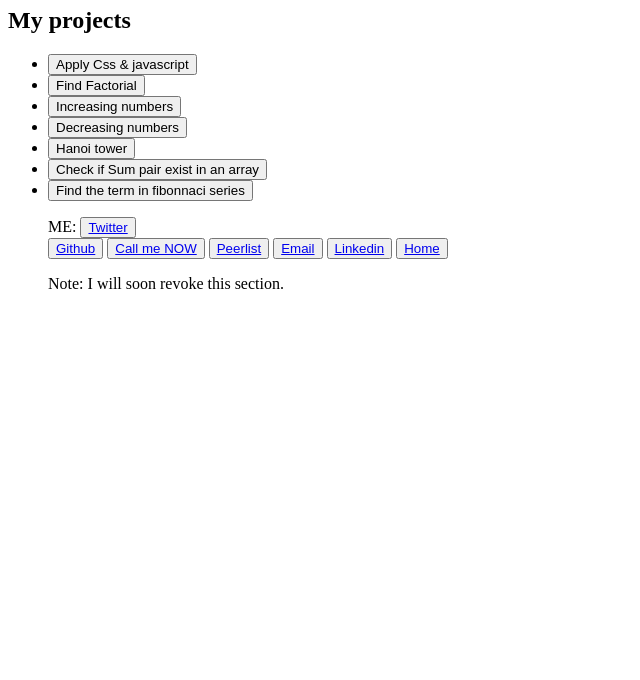
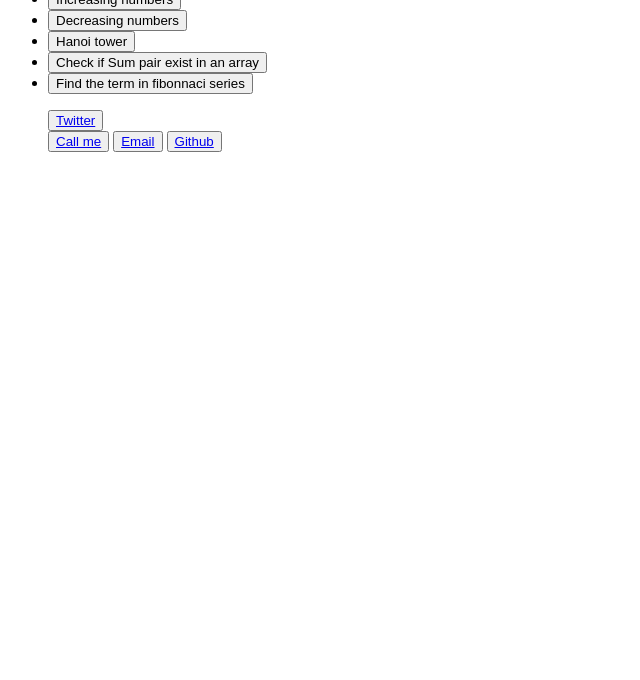
Before and after one commit to ravigarg001/musafir, a plain HTML site: page index.html in a window 1280 px wide. Shown: the part 120-800 px from the top of the page, without its empty margins (0-640 px from the left). Drawn offline with Linux system fonts and the light colour scheme.

Commit message:
MInimize the site

```diff
--- a/index.css
+++ b/index.css
@@ -31,3 +31,12 @@ li:hover, .li:focus{
     border: 3px solid red;
     position: relative;
 }
+
+nav{
+    box-sizing: border-box;
+    display: flex;
+    align-items: center;
+    justify-content: center;
+    text-align: center;
+
+}
--- a/index.html
+++ b/index.html
@@ -1,17 +1,18 @@
 <!DOCTYPE html>
 <html>
 <head>
-<title>Ravi Garg</title>
+<title>Ravi Garg - A Musafir</title>
 <!-- <link href="index.css" rel="stylesheet" type="text/css"></link> -->
+<link href='https://fonts.googleapis.com/css?family=Roboto:400,300,500,100' rel='stylesheet' type='text/css'>
 <script src="index.js"></script>
 </head>
 
 <body>
-<div class="about" >
-    <h2>Ravi here. Stop for a sec AND</h2>
+<!-- <div class="about" >
+    <h2>MUSAFIR</h2>
     <h1>Think... clearly</h1>
-    <!-- <p> <a id="more" href="/about">Read more about my life...</a></p> -->
-</div>
+    <p> <a id="more" href="/about">Read more about my life...</a></p>
+</div>-->
 
 <h2>My projects</h2>
 <ul class="projects">
@@ -25,19 +26,17 @@
   <!-- <li><button onclick="SumOf2DArray()">Create and output Sum of 2, 2-D Arrays</button></li> -->
 </ul>
 
-<footer>
+<nav>
   <ul>
-  <label>ME: </label>
   <button><a href="https://twitter.com/ravigarg001" target="_blank">Twitter</a></button><br>
+  <button><a href="tel:+91-9548518042">Call me</a></button>
+  <button><a href="mailto:ravigarg.connect@gmail.com">Email</a></button>
   <button><a href="https://github.com/ravigarg001" target="_blank">Github</a></button>
-  <button><a href="tel:+91-9548518042">Call me NOW</a></button>
-  <button><a href="https://peerlist.io/ravigarg" target="_blank">Peerlist</a></button>
-  <button><a href="mailto:ravigarg.connect@gmail.com">Email</a></button>
-  <button><a href="https://www.linkedin.com/in/ravi-garg-6b8615190/" target="_blank">Linkedin</a></button>
-  <button><a href="https://Musafir.tech/">Home</a></button>
-  <p>Note: I will soon revoke this section.</p>
+  <!-- <button><a href="https://peerlist.io/ravigarg" target="_blank">Peerlist</a></button> -->
+  <!-- <button><a href="https://www.linkedin.com/in/ravi-garg-6b8615190/" target="_blank">Linkedin</a></button> -->
+  <!-- <button><a href="https://Musafir.tech/">Home</a></button> -->
   </ul>
-</footer>
+</nav>
 </body>
 <!-- <script src="Recursion/recursiveFactorial.js"></script> -->
 <!-- <script src="Recursion/increasing_order.js"></script> -->
```
Also changed, not shown: Revision/Practicetest.js (+10 -0 lines).
